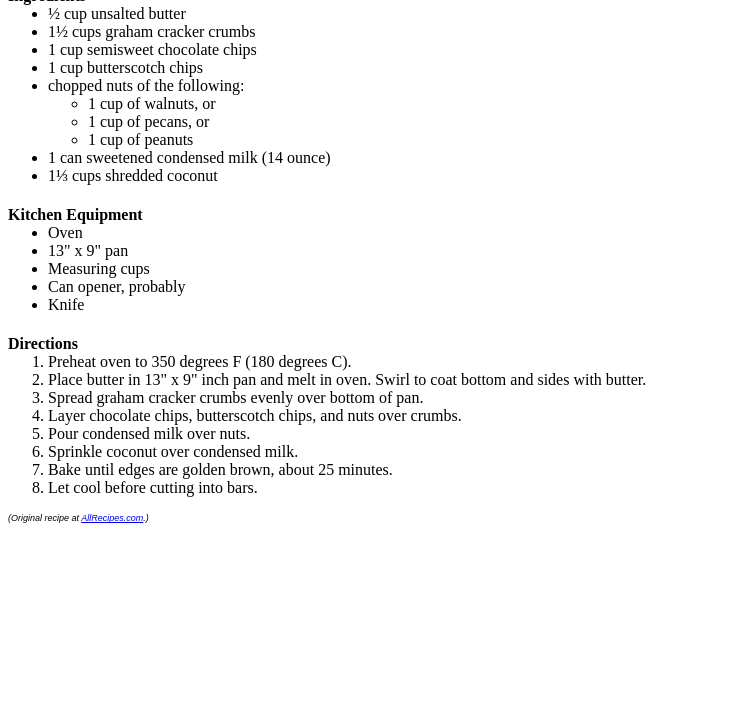
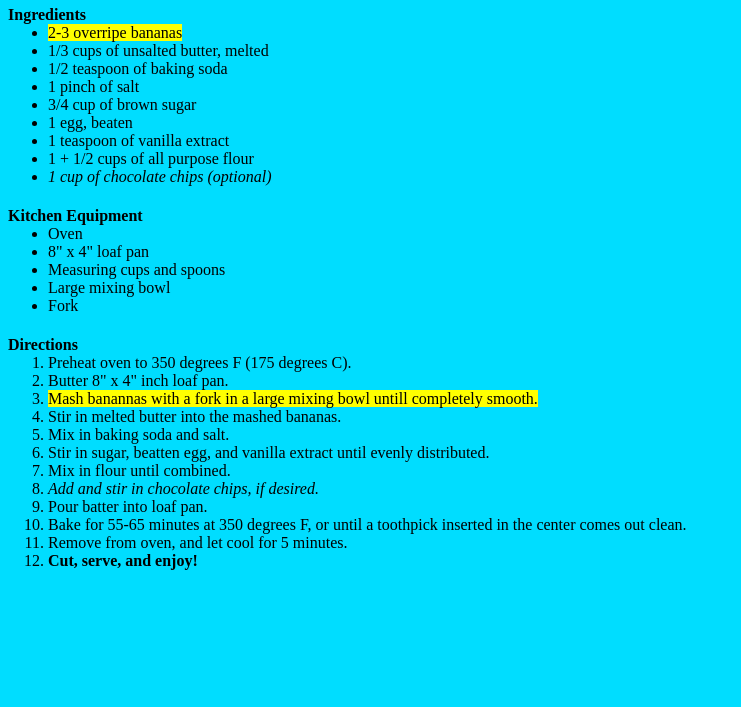
Before and after one commit to shofdahl/tp3, a plain HTML site: page index.html in a window 1280 px wide. Shown: the part 93-800 px from the top of the page, without its empty margins (0-741 px from the left). Drawn offline with Linux system fonts and the light colour scheme; a script that the page names is missing.

Commit message:
first versions of index and styles

```diff
--- a/index.html
+++ b/index.html
@@ -6,11 +6,14 @@
   <!-- meta tags and title -->
   <meta charset="UTF-8">
   <meta name="viewport" content="width=device-width, initial-scale=1.0">
-  <title>tp3 recipe</title>
+  <title>Banana Bread</title>
 
   <!-- external and on-page CSS goes here -->
   <link rel="stylesheet" href="styles.css" media="all">
-  <style>
+  <link rel="preconnect" href="https://fonts.googleapis.com">
+  <link rel="preconnect" href="https://fonts.gstatic.com" crossorigin>
+  <link href="https://fonts.googleapis.com/css2?family=Pacifico&display=swap" rel="stylesheet">
+ <style>
     /* on-page CSS, if any, goes here */
   </style>
 
@@ -24,24 +27,21 @@
 
 <body>
 
-  <h1>Seven Layer Bars</h1>
+
+  <h1>Banana Bread</h1>
 
   <div id="ingredients">
     <h4>Ingredients</h4>
     <ul>
-      <li>½ cup unsalted butter</li>
-      <li>1½ cups graham cracker crumbs</li>
-      <li>1 cup semisweet chocolate chips</li>
-      <li>1 cup butterscotch chips</li>
-      <li>chopped nuts of the following:
-        <ul>
-          <li>1 cup of walnuts, or</li>
-          <li>1 cup of pecans, or</li>
-          <li>1 cup of peanuts</li>
-        </ul>
-      </li>
-      <li>1 can sweetened condensed milk <span>(14 ounce)</span></li>
-      <li>1⅓ cups shredded coconut</li>
+      <li><mark>2-3 overripe bananas</mark></li>
+      <li>1/3 cups of unsalted butter, melted</li>
+      <li>1/2 teaspoon of baking soda</li>
+      <li>1 pinch of salt</li>
+      <li>3/4 cup of brown sugar</li>
+      <li>1 egg, beaten</li>
+      <li>1 teaspoon of vanilla extract</li>
+      <li>1 + 1/2 cups of all purpose flour</li>
+      <li><em>1 cup of chocolate chips (optional)</em></li>
     </ul>
   </div>
 
@@ -49,28 +49,30 @@
     <h4>Kitchen Equipment</h4>
     <ul>
       <li>Oven</li>
-      <li>13" x 9" pan</li>
-      <li>Measuring cups</li>
-      <li>Can opener, probably</li>
-      <li>Knife</li>
+      <li>8" x 4" loaf pan</li>
+      <li>Measuring cups and spoons</li>
+      <li>Large mixing bowl</li>
+      <li>Fork</li>
     </ul>
   </div>
 
   <div id="directions">
     <h4>Directions</h4>
     <ol>
-      <li>Preheat oven to 350 degrees F (180 degrees C).</li>
-      <li>Place butter in 13" x 9" inch pan and melt in oven. Swirl to coat bottom and sides with butter.</li>
-      <li>Spread graham cracker crumbs evenly over bottom of pan.</li>
-      <li>Layer chocolate chips, butterscotch chips, and nuts over crumbs.</li>
-      <li>Pour condensed milk over nuts.</li>
-      <li>Sprinkle coconut over condensed milk.</li>
-      <li>Bake until edges are golden brown, about 25 minutes.</li>
-      <li>Let cool before cutting into bars.</li>
+      <li>Preheat oven to 350 degrees F (175 degrees C).</li>
+      <li>Butter 8" x 4" inch loaf pan.</li>
+      <li><mark>Mash banannas with a fork in a large mixing bowl untill completely smooth.</mark></li>
+      <li>Stir in melted butter into the mashed bananas.</li>
+      <li>Mix in baking soda and salt.</li>
+      <li>Stir in sugar, beatten egg, and vanilla extract until evenly distributed.</li>
+      <li>Mix in flour until combined.</li>
+      <li><em>Add and stir in chocolate chips, if desired.</em></li>
+      <li>Pour batter into loaf pan.</li>
+      <li>Bake for 55-65 minutes at 350 degrees F, or until a toothpick inserted in the center comes out clean.</li>
+      <li>Remove from oven, and let cool for 5 minutes.</li>
+      <li><b>Cut, serve, and enjoy!</b></li>
     </ol>
   </div>
-
-  <p class="copyright">(Original recipe at <a href="https://www.allrecipes.com/recipe/9889/seven-layer-bars/">AllRecipes.com</a>.)</p>
 
 </body>
 
--- a/styles.css
+++ b/styles.css
@@ -1,5 +1,6 @@
+
 h1 {
-  font-family: Arial;
+  font-family: 'Pacifico', cursive;
 }
 
 h4 {
@@ -10,6 +11,11 @@ ul, ol {
   margin-top: 0;
 }
 
+
+body {
+  background-color: #00ddff
+}
+
 .copyright {
   font-family: Arial;
   font-size: 9px;
```
